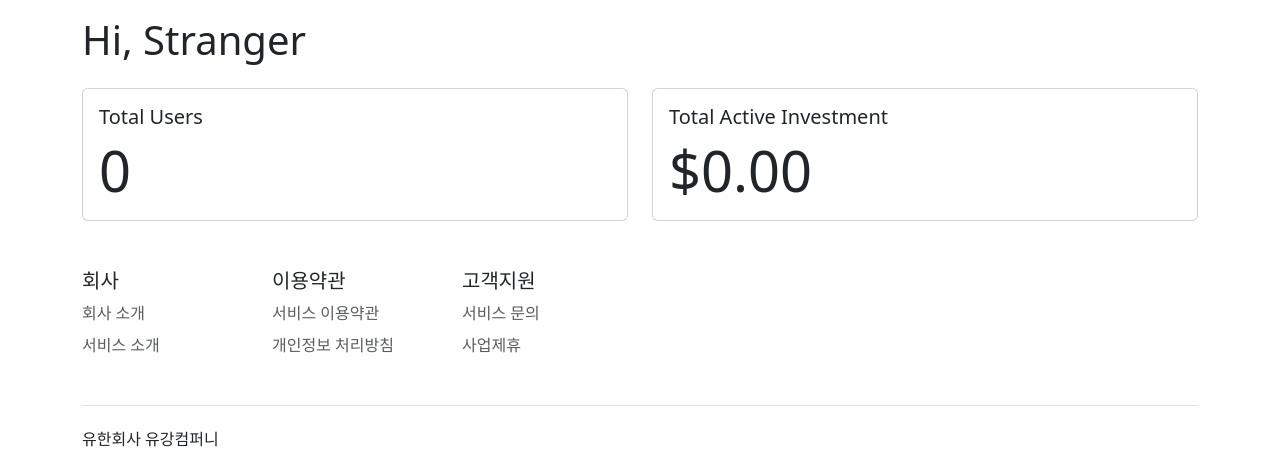
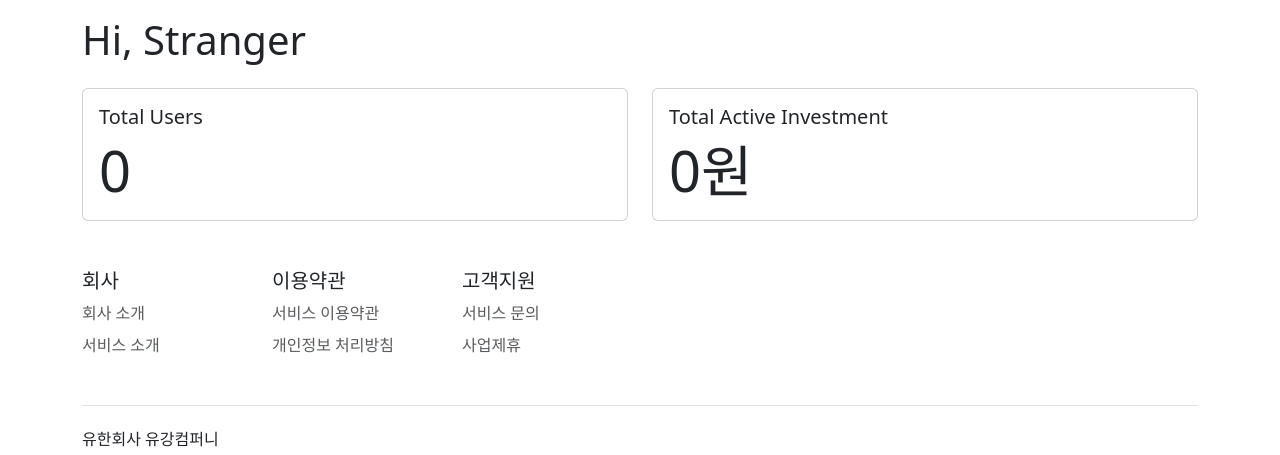
Before and after one commit to leetusik/offbit, a Flask app: page / in a window 1280 px wide. Shown: the part 56-511 px from the top of the page. Run offline with Flask 3, Linux system fonts and the light colour scheme; some libraries are stand-ins or nearby versions.

Commit message:
test index5

```diff
--- a/app/templates/index.html
+++ b/app/templates/index.html
@@ -19,7 +19,7 @@
                 <div class="card">
                     <div class="card-body">
                         <h5 class="card-title">Total Active Investment</h5>
-                        <p class="card-text display-4">${{ "{:,.2f}".format(total_investment) }}</p>
+                        <p class="card-text display-4">{{ "{:,}".format(total_investment) }}원</p>
                     </div>
                 </div>
             </div>
```
